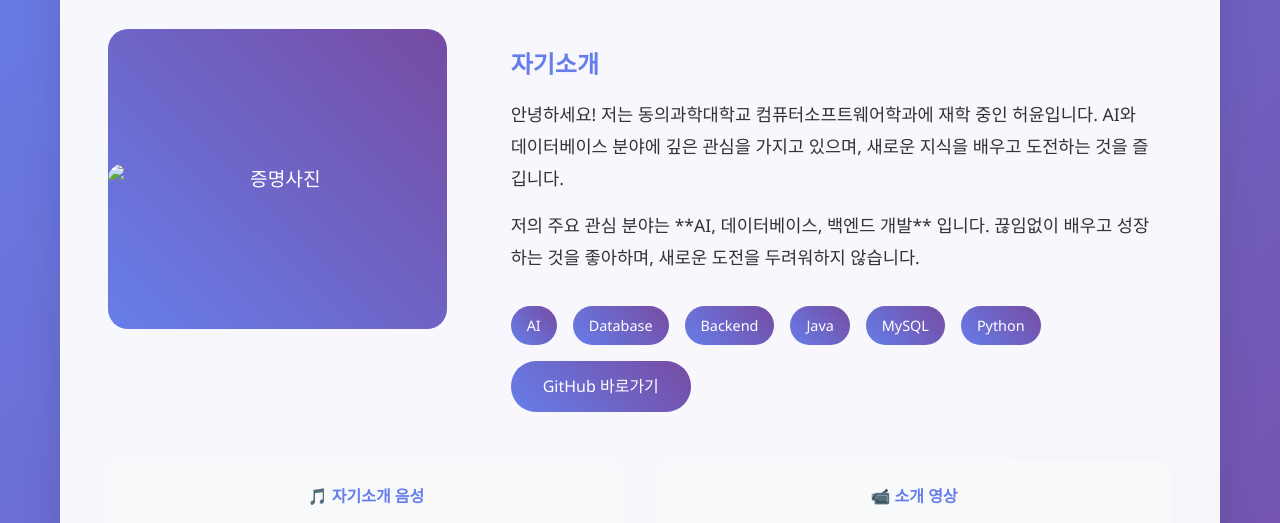
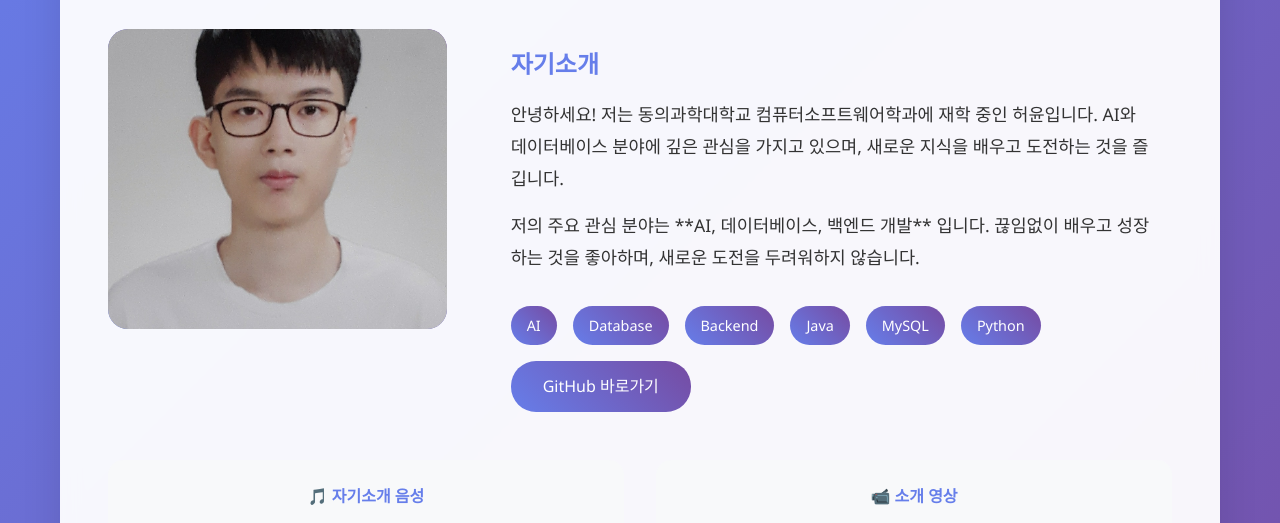
Before and after one commit to heoheoyun/hybrid, a plain HTML site: page 0910/portpolio/index.html in a window 1280 px wide. Shown: the part 235-758 px from the top of the page. Drawn offline with Linux system fonts and the light colour scheme; grey boxes are pictures that could not be loaded.

Commit message:
Update index.html

```diff
--- a/0910/portpolio/index.html
+++ b/0910/portpolio/index.html
@@ -377,7 +377,7 @@
                 <h1>안녕하세요! 저는 허윤입니다</h1>
                 <div class="intro-grid">
                     <div class="profile-image">
-                        <img src="0910/portpolio/images/증명사진.jpg" alt="증명사진">
+                        <img src="images/증명사진.jpg" alt="증명사진">
                     </div>
                     <div class="intro-text">
                         <h3>자기소개</h3>
```
